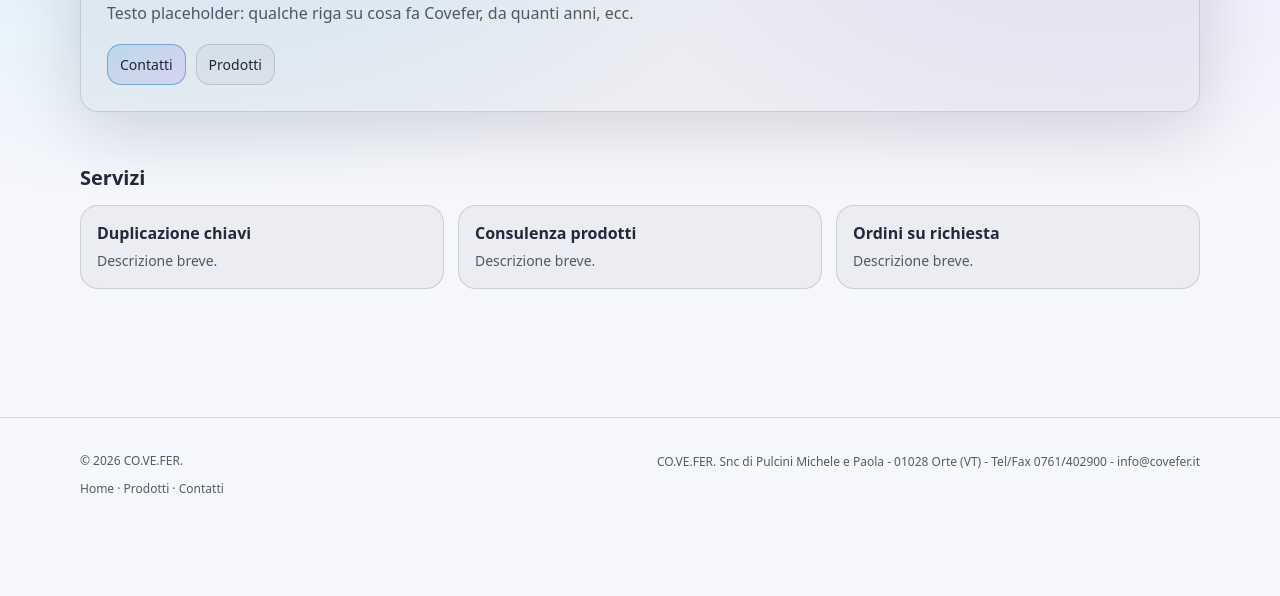
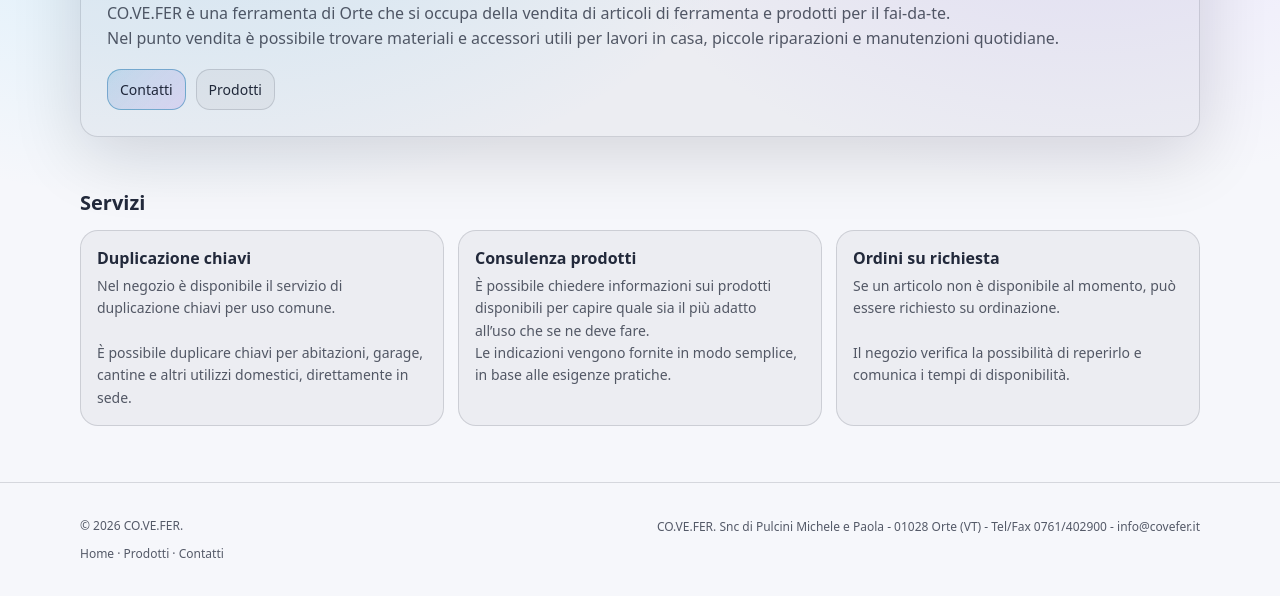
Before and after one commit to rickycat29/covefer, a plain HTML site: page chi-siamo.html in a window 1280 px wide. Shown: the part 262-858 px from the top of the page. Before the commit the page ends 800 px from the top, so only its background shows below. Drawn offline with Linux system fonts and the light colour scheme.

Commit message:
added descriptions

```diff
--- a/chi-siamo.html
+++ b/chi-siamo.html
@@ -87,7 +87,8 @@
             <div class="kicker"><span class="dot" aria-hidden="true"></span> La nostra attività</div>
             <h1>Chi siamo</h1>
             <p class="lead">
-              Testo placeholder: qualche riga su cosa fa Covefer, da quanti anni, ecc.
+              CO.VE.FER è una ferramenta di Orte che si occupa della vendita di articoli di ferramenta e prodotti per il fai-da-te. <br>
+Nel punto vendita è possibile trovare materiali e accessori utili per lavori in casa, piccole riparazioni e manutenzioni quotidiane.
             </p>
             <div class="actions">
               <a class="btn primary" href="contatti.html">Contatti</a>
@@ -105,9 +106,14 @@
         </div>
 
         <div class="grid">
-          <div class="card"><div class="cardBody"><h3>Duplicazione chiavi</h3><p>Descrizione breve.</p></div></div>
-          <div class="card"><div class="cardBody"><h3>Consulenza prodotti</h3><p>Descrizione breve.</p></div></div>
-          <div class="card"><div class="cardBody"><h3>Ordini su richiesta</h3><p>Descrizione breve.</p></div></div>
+          <div class="card"><div class="cardBody"><h3>Duplicazione chiavi</h3><p>Nel negozio è disponibile il servizio di duplicazione chiavi per uso comune.
+          <br><br>È possibile duplicare chiavi per abitazioni, garage, cantine e altri utilizzi domestici, direttamente in sede.</p></div></div>
+
+          <div class="card"><div class="cardBody"><h3>Consulenza prodotti</h3><p>È possibile chiedere informazioni sui prodotti disponibili per capire quale sia il più adatto <br> all’uso che se ne deve fare.
+          <br>Le indicazioni vengono fornite in modo semplice,<br> in base alle esigenze pratiche.</p></div></div>
+
+        <div class="card"><div class="cardBody"><h3>Ordini su richiesta</h3><p>Se un articolo non è disponibile al momento, può essere richiesto su ordinazione.
+        <br><br>Il negozio verifica la possibilità di reperirlo e comunica i tempi di disponibilità.</p></div></div>
         </div>
       </div>
     </section>
```
Also changed, not shown: prodotti.html (+1 -1 lines).
